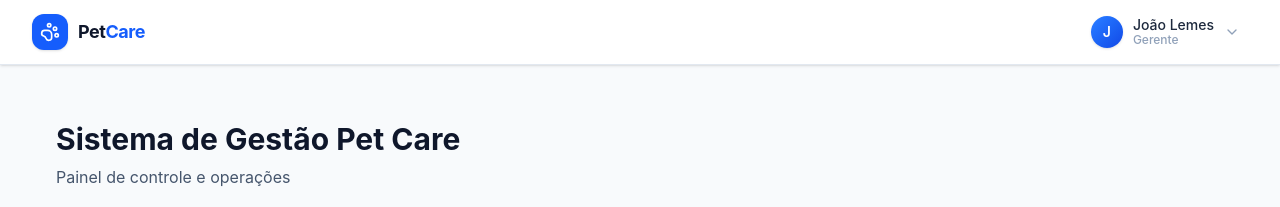
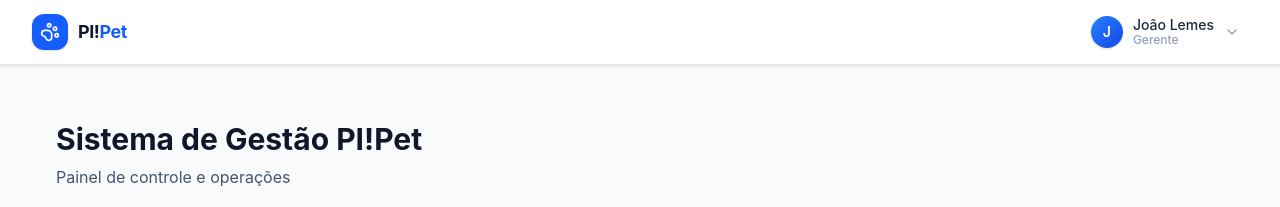
Before and after one commit to i-am-anderson/petcare, a React (Vite) app: page / in a window 1280 px wide. Shown: the top 207 px of the page. Built offline with nearby package versions, Linux system fonts and the light colour scheme.

Commit message:
feat: change name

```diff
--- a/src/app/components/Layout.tsx
+++ b/src/app/components/Layout.tsx
@@ -29,7 +29,7 @@ export function Layout() {
                 <PawPrint className="h-5 w-5 text-white" />
               </div>
               <span className="text-lg font-bold text-slate-900 tracking-tight">
-                Pet<span className="text-blue-600">Care</span>
+                PI!<span className="text-blue-600">Pet</span>
               </span>
             </Link>
 
--- a/src/app/pages/Home.tsx
+++ b/src/app/pages/Home.tsx
@@ -9,7 +9,7 @@ export function Home() {
     <div className="p-6 space-y-12">
       {/* HEADER */}
       <div>
-        <h1 className="text-3xl font-bold text-slate-900">Sistema de Gestão Pet Care</h1>
+        <h1 className="text-3xl font-bold text-slate-900">Sistema de Gestão PI!Pet</h1>
         <p className="text-slate-600 mt-2">Painel de controle e operações</p>
       </div>
 
--- a/src/app/pages/Login.tsx
+++ b/src/app/pages/Login.tsx
@@ -39,7 +39,7 @@ export function Login() {
             </div>
             <div className="text-center">
               <h1 className="text-xl font-bold text-white tracking-tight">
-                Pet<span className="text-blue-200">Care</span>
+                PI!<span className="text-blue-200">Pet</span>
               </h1>
               <p className="text-blue-200 text-xs mt-0.5 font-medium tracking-wide uppercase">
                 Sistema Interno
--- a/src/data/employees.json
+++ b/src/data/employees.json
@@ -2,7 +2,7 @@
   {
     "id": "e1b2c3d4-f5a6-7b8c-9d0e-1f2a3b4c5d6e",
     "name": "João Lemes",
-    "email": "joao.lemes@petcare.com.br",
+    "email": "joao.lemes@pipet.com.br",
     "phone": "(11) 97766-5544",
     "cpf": "321.654.987-01",
     "birthdate": "1988-04-12",
@@ -17,7 +17,7 @@
   {
     "id": "f2a3b4c5-d6e7-8f9a-0b1c-2d3e4f5a6b7c",
     "name": "Roberto Justino Antunes",
-    "email": "roberto.antunes@petcare.com.br",
+    "email": "roberto.antunes@pipet.com.br",
     "phone": "(11) 98877-6655",
     "cpf": "456.123.789-12",
     "birthdate": "1995-09-22",
@@ -32,7 +32,7 @@
   {
     "id": "a3b4c5d6-e7f8-9a0b-1c2d-3e4f5a6b7c8d",
     "name": "Camila Ribeiro Alves",
-    "email": "camila.alves@petcare.com.br",
+    "email": "camila.alves@pipet.com.br",
     "phone": "(11) 99911-2233",
     "cpf": "789.456.123-34",
     "birthdate": "2001-06-05",
@@ -47,7 +47,7 @@
   {
     "id": "b4c5d6e7-f8a9-0b1c-2d3e-4f5a6b7c8d9e",
     "name": "Lucas Gabriel Costa",
-    "email": "lucas.costa@petcare.com.br",
+    "email": "lucas.costa@pipet.com.br",
     "phone": "(11) 98122-3344",
     "cpf": "159.753.486-25",
     "birthdate": "2003-03-18",
@@ -62,7 +62,7 @@
   {
     "id": "c5d6e7f8-a9b0-1c2d-3e4f-5a6b7c8d9e0f",
     "name": "Juliana das Dores Neves",
-    "email": "juliana.neves@petcare.com.br",
+    "email": "juliana.neves@pipet.com.br",
     "phone": "(11) 99544-8877",
     "cpf": "258.147.369-58",
     "birthdate": "1997-11-30",
@@ -77,7 +77,7 @@
   {
     "id": "d6e7f8a9-b0c1-2d3e-4f5a-6b7c8d9e0f1a",
     "name": "Bruno Henrique Fagundes",
-    "email": "bruno.fagundes@petcare.com.br",
+    "email": "bruno.fagundes@pipet.com.br",
     "phone": "(11) 98233-7766",
     "cpf": "951.357.258-47",
     "birthdate": "1999-07-14",
@@ -92,7 +92,7 @@
   {
     "id": "e7f8a9b0-c1d2-3e4f-5a6b-7c8d9e0f1a2b",
     "name": "Rodrigo Silva Prado",
-    "email": "rodrigo.prado@petcare.com.br",
+    "email": "rodrigo.prado@pipet.com.br",
     "phone": "(11) 99144-5522",
     "cpf": "123.987.456-65",
     "birthdate": "1992-01-25",
@@ -107,7 +107,7 @@
   {
     "id": "f8a9b0c1-d2e3-4f5a-6b7c-8d9e0f1a2b3c",
     "name": "Amanda Vieira Lima",
-    "email": "amanda.lima@petcare.com.br",
+    "email": "amanda.lima@pipet.com.br",
     "phone": "(11) 97311-8899",
     "cpf": "741.852.963-12",
     "birthdate": "1994-10-08",
@@ -137,7 +137,7 @@
   {
     "id": "b0c1d2e3-f4a5-5b6c-7d8e-9f0a1b2c3d4e",
     "name": "Dra. Beatriz Mendes Castro",
-    "email": "beatriz.veterinaria@petcare.com.br",
+    "email": "beatriz.veterinaria@pipet.com.br",
     "phone": "(11) 99622-4488",
     "cpf": "147.258.369-00",
     "birthdate": "1985-12-03",
```
Also changed, not shown: 1 other file (tests, documents, lock files or other folders).
